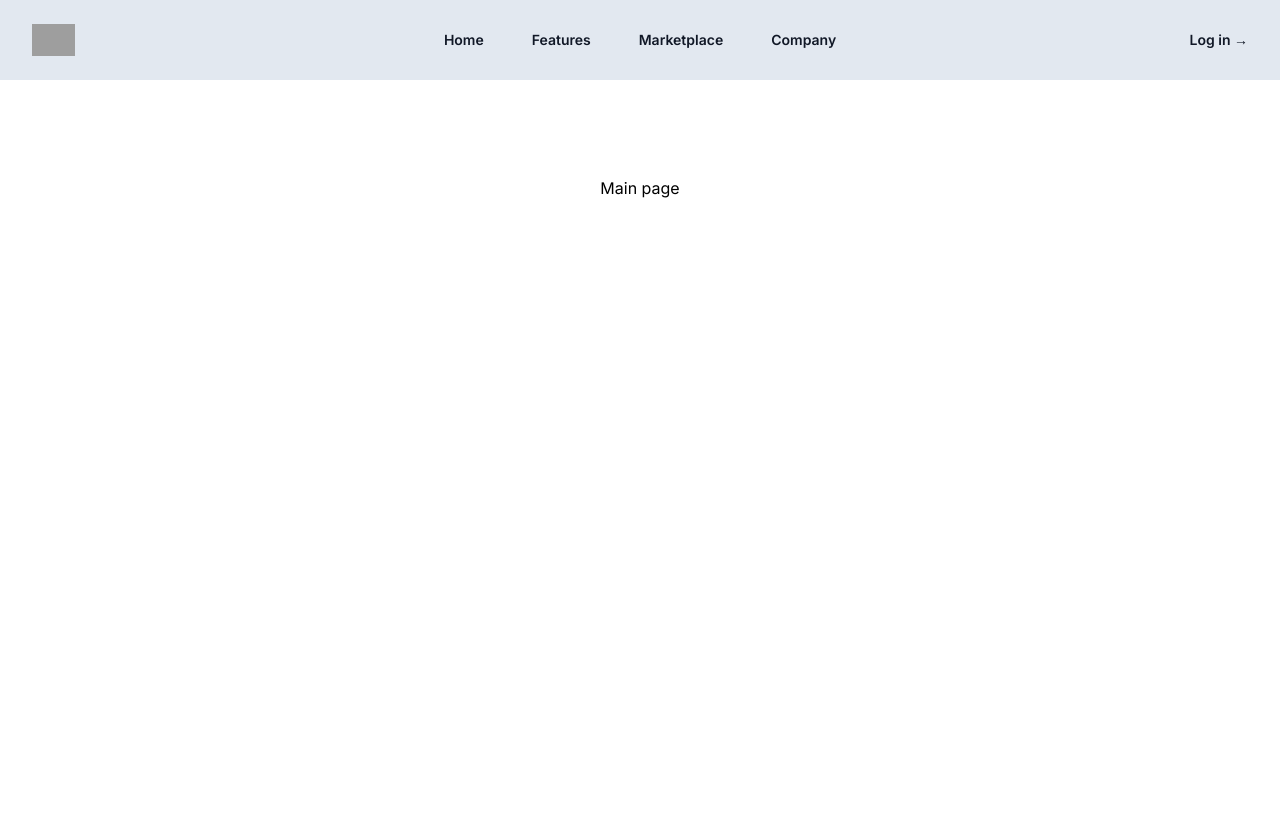
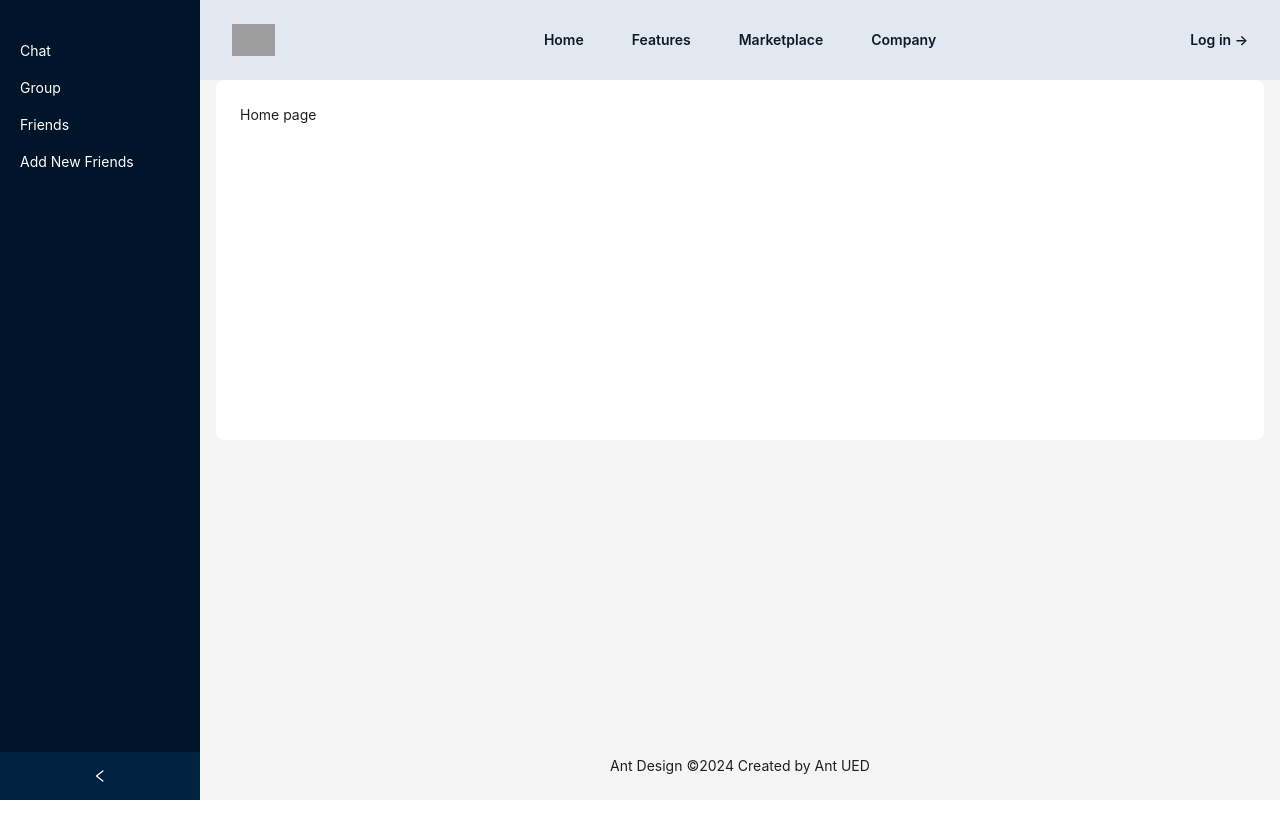
Before and after one commit to dinalUdagedara/Retail-POS, a Next.js app: page / in a window 1280 px wide. Shown: the top 838 px of the page. After the commit the page ends 800 px from the top, so only its background shows below. Built offline with nearby package versions, Linux system fonts and the light colour scheme; grey boxes are pictures that could not be loaded.

Commit message:
update: Added Side bar with a proper layout

```diff
--- /dev/null
+++ b/app/components/sidebar.tsx
@@ -0,0 +1,122 @@
+"use client";
+import React, { useState, ReactNode } from "react";
+import {
+  DesktopOutlined,
+  FileOutlined,
+  PieChartOutlined,
+  TeamOutlined,
+  UserOutlined,
+} from "@ant-design/icons";
+import type { MenuProps } from "antd";
+import { Breadcrumb, Layout, Menu, theme } from "antd";
+import Header from "./header";
+import Link from "next/link";
+const { Content, Footer, Sider } = Layout;
+
+type MenuItem = Required<MenuProps>["items"][number];
+
+function getItem(
+  label: React.ReactNode,
+  key: React.Key,
+  icon?: React.ReactNode,
+  children?: MenuItem[]
+): MenuItem {
+  return {
+    key,
+    icon,
+    children,
+    label,
+  } as MenuItem;
+}
+interface SideBarProps {
+  children?: ReactNode;
+}
+const items: MenuItem[] = [
+  getItem("Option 1", "1", <PieChartOutlined />),
+  getItem("Option 2", "2", <DesktopOutlined />),
+  getItem("User", "sub1", <UserOutlined />, [
+    getItem("Tom", "3"),
+    getItem("Bill", "4"),
+    getItem("Alex", "5"),
+  ]),
+  getItem("Team", "sub2", <TeamOutlined />, [
+    getItem("Team 1", "6"),
+    getItem("Team 2", "8"),
+  ]),
+  getItem("Files", "9", <FileOutlined />),
+];
+
+const SideBar: React.FC<SideBarProps> = ({ children }) => {
+  const [collapsed, setCollapsed] = useState(false);
+  const {
+    token: { colorBgContainer, borderRadiusLG },
+  } = theme.useToken();
+
+  return (
+    <Layout style={{ minHeight: "100vh" }}>
+      <Sider
+        collapsible
+        collapsed={collapsed}
+        onCollapse={(value) => setCollapsed(value)}
+      >
+        <div className="demo-logo-vertical" />
+        <nav className="flex justify-start m-5" >
+          <ul className="pt-5">
+            <li className="mb-4">
+              <Link
+                href="/connect/chat"
+                className="text-white flex items-center space-x-2"
+              >
+                <span>Chat</span>
+              </Link>
+            </li>
+            <li className="mb-4 ">
+              <Link
+                href="/connect/group"
+                className="text-white flex items-center space-x-2"
+              >
+                <span>Group</span>
+              </Link>
+            </li>
+            <li className="mb-4">
+              <a
+                href="/connect/friends"
+                className="text-white flex items-center space-x-2"
+              >
+                <span>Friends</span>
+              </a>
+            </li>
+            <li className="mb-4">
+              <a
+                href="/connect/AddNew"
+                className="text-white flex items-center space-x-2"
+              >
+                <span>Add New Friends</span>
+              </a>
+            </li>
+          </ul>
+        </nav>
+      </Sider>
+      <Layout>
+        <Header />
+        <Content style={{ margin: "0 16px" }}>
+          <div
+            style={{
+              padding: 24,
+              minHeight: 360,
+              background: colorBgContainer,
+              borderRadius: borderRadiusLG,
+            }}
+          >
+            {children}
+          </div>
+        </Content>
+        <Footer style={{ textAlign: "center" }}>
+          Ant Design ©{new Date().getFullYear()} Created by Ant UED
+        </Footer>
+      </Layout>
+    </Layout>
+  );
+};
+
+export default SideBar;
--- a/app/layout.tsx
+++ b/app/layout.tsx
@@ -3,11 +3,7 @@ import { Inter } from "next/font/google";
 import "./globals.css";
 import Header from "./components/header";
 
-import
-{ Layout }
-from
-"antd"
-;
+import SideBar from "./components/sidebar";
 
 const inter = Inter({ subsets: ["latin"] });
 
@@ -24,8 +20,10 @@ export default function RootLayout({
   return (
     <html lang="en">
       <body className={inter.className}>
-        <Header/>
+        <SideBar>
         {children}
+        </SideBar>
+
         </body>
     </html>
   );
--- a/app/page.tsx
+++ b/app/page.tsx
@@ -1,9 +1,10 @@
-import Image from "next/image";
+
+import SideBar from "./components/sidebar";
 
 export default function Home() {
   return (
-    <div className="flex min-h-screen flex-col items-center justify-between p-24">
-     Main page
+    <div>
+    Home page
     </div>
   );
 }
```
